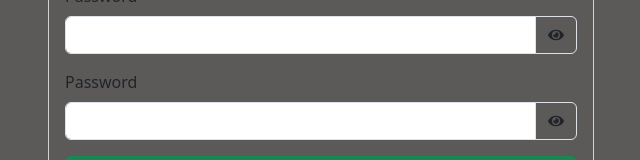
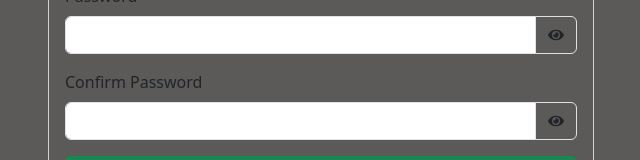
Before and after one commit to Kamesh-ray/Bio-QR, a React (Create React App) app in the folder frontend/: page /signup in a window 1280 px wide. Shown: the part 229-389 px from the top of the page, without its empty margins (319-959 px from the left). Built offline with nearby package versions, Linux system fonts and the light colour scheme.

Commit message:
signup-bug-resolved

```diff
--- a/frontend/src/pages/SignUp.jsx
+++ b/frontend/src/pages/SignUp.jsx
@@ -90,10 +90,10 @@
                      </div>
                    </div>
                <div className="mb-3 position-relative">
-                    <label className="form-label">Password</label>
+                    <label className="form-label">Confirm Password</label>
                     <div className="input-group">
                       <input
-                        name="password"
+                        name="confirmPassword"
                         type={showPassword ? "text" : "password"}
                         className="form-control"
                         onChange={handleChange}
```
